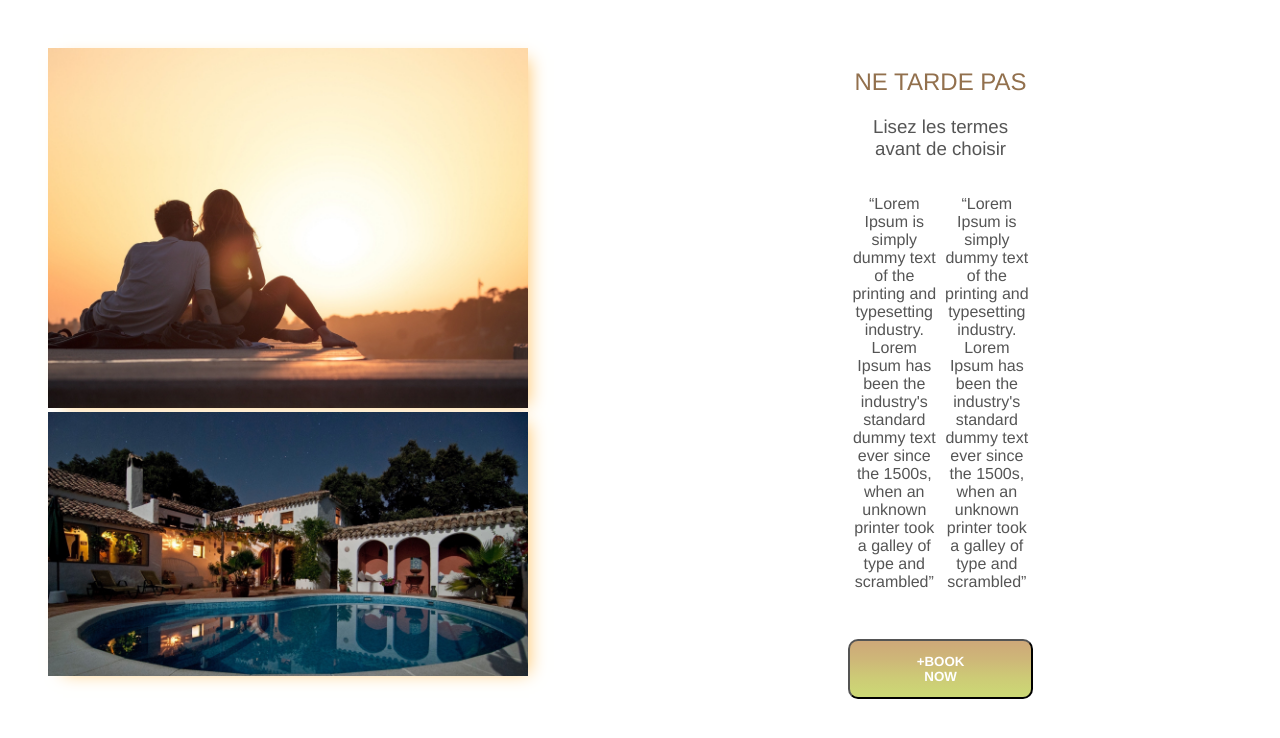
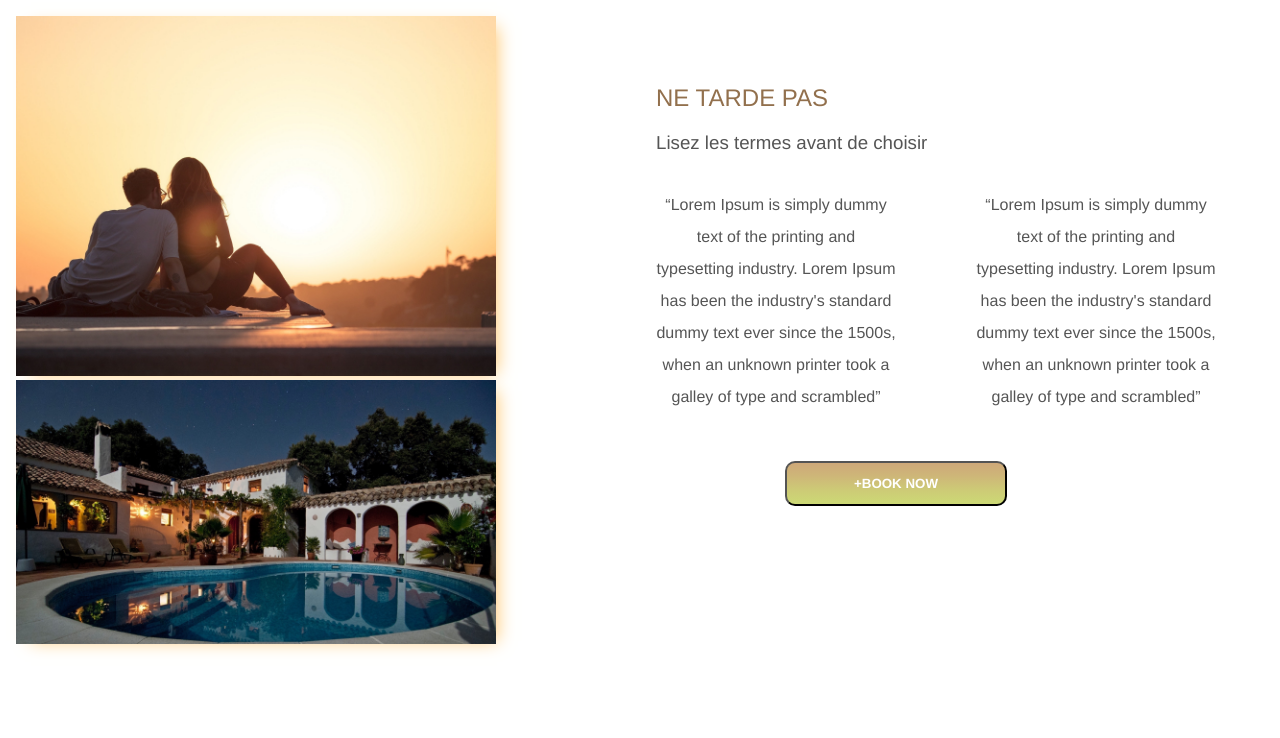
Before and after one commit to yahyabouhlal/Workflow, a website: page fichier_starter/dist/book.html in a window 1280 px wide. Shown: the top 738 px of the page. Drawn offline with Linux system fonts and the light colour scheme.

Commit message:
href book me

```diff
--- a/fichier_starter/sass/_book.scss
+++ b/fichier_starter/sass/_book.scss
@@ -22,7 +22,7 @@ $color-fons: #ffffff;
 
 .ouma{
     text-align: center;
-    padding: 3rem;
+    padding: 1rem;
     .grids{
         display: grid;
         grid-template-columns: repeat(1, 100%);
@@ -30,25 +30,30 @@ $color-fons: #ffffff;
             &__pict{
                 img{
                     width: 30rem;
-
                     box-shadow: 8px 4px 17px -7px rgba(255, 199, 110, 1);
                 }
 
             }
             &__text{
-                padding-left: 20rem;
-
+                padding-left: 10rem;
+                padding-top: 3rem;
             h2{
+                text-align: start;
                 font-weight: lighter;
                 color: $color-title;
             }
             h3{
+                text-align: start;
                 font-weight: lighter;
             }
             }
             .para{
                 display: grid;
                 grid-template-columns: repeat(2,50%);
+                column-gap: 5rem;
+                width:30rem;
+                line-height: 2rem;
+
             }
             &__btn{
                 @include btn();
```
Also changed, not shown: fichier_starter/dist/css/style.comp.css, fichier_starter/dist/index.html.
